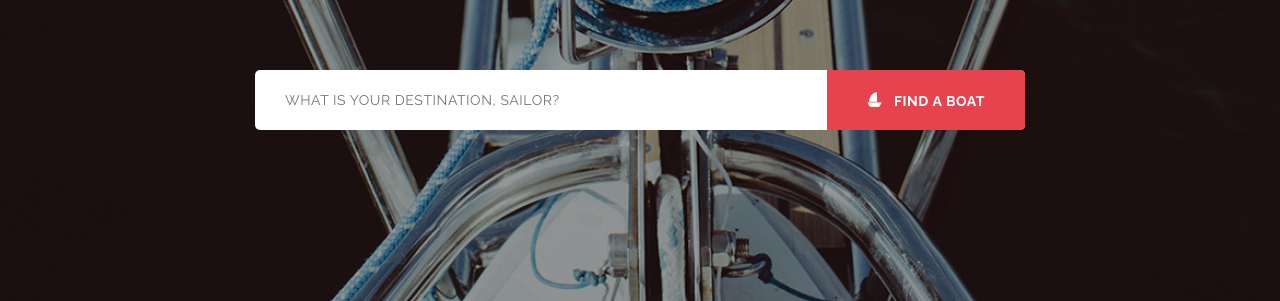
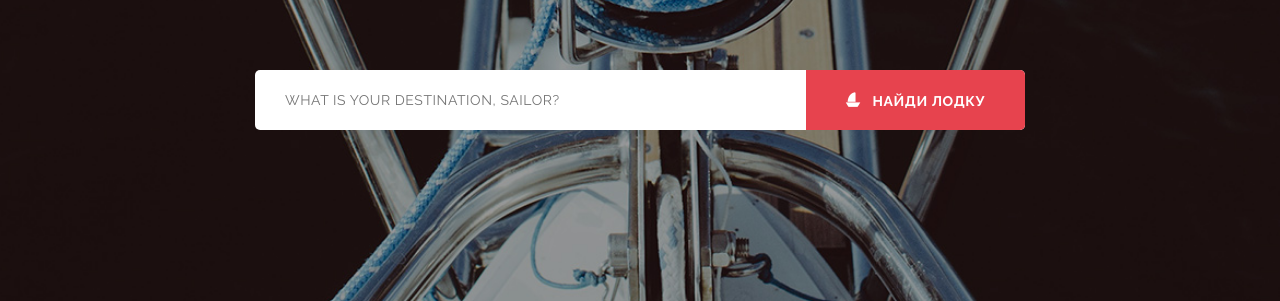
Before and after one commit to shdm2012/shdm2012.github.io, a plain HTML site: page index.html in a window 1280 px wide. Shown: the part 499-800 px from the top of the page. Drawn offline with nearby package versions, Linux system fonts and the light colour scheme; files whose address does not match are found by name.

Commit message:
лодка

```diff
--- a/index.html
+++ b/index.html
@@ -49,7 +49,7 @@
                   <form class="destinations-form">
                      <div class="input-line">
                         <input type="text" name="destination" value="" class="form-input check-value" placeholder="WHAT IS YOUR DESTINATION, SAILOR?" />
-                        <button type="button" name="destination-submit" class="form-submit btn btn-special">Find a boat</button>
+                        <button type="button" name="destination-submit" class="form-submit btn btn-special">Найди лодку</button>
                      </div>
                   </form>
                </div>
```
Also changed, not shown: 1 other file.
